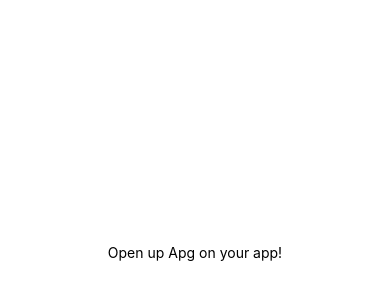
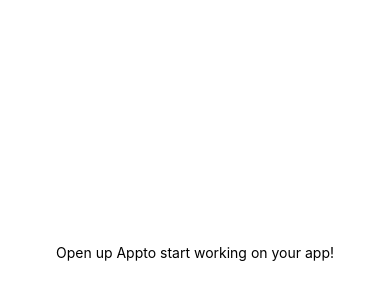
Before and after one commit to JenniLehtonen/Movie-application, a React Native app: screen / in a window 390 px wide. Shown: the part 170-470 px from the top of the page. Built offline with nearby package versions, Linux system fonts and the light colour scheme.

Commit message:
Update App.js

```diff
--- a/App.js
+++ b/App.js
@@ -5,7 +5,7 @@
 export default function App() {
   return (
     <View style={styles.container}>
-      <Text>Open up Apg on your app!</Text>
+      <Text>Open up Appto start working on your app!</Text>
       <StatusBar style="auto" />
     </View>
   );
```
